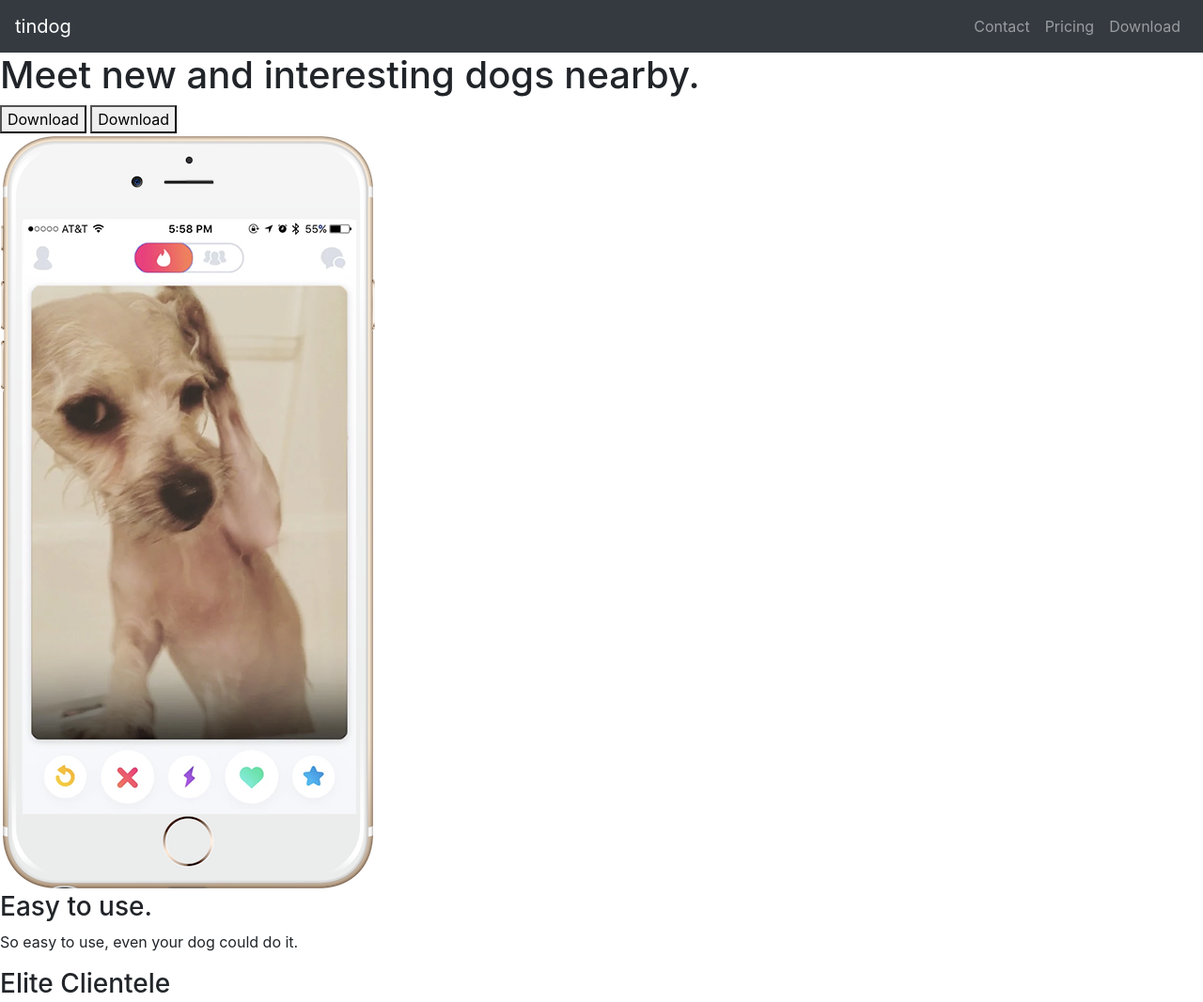
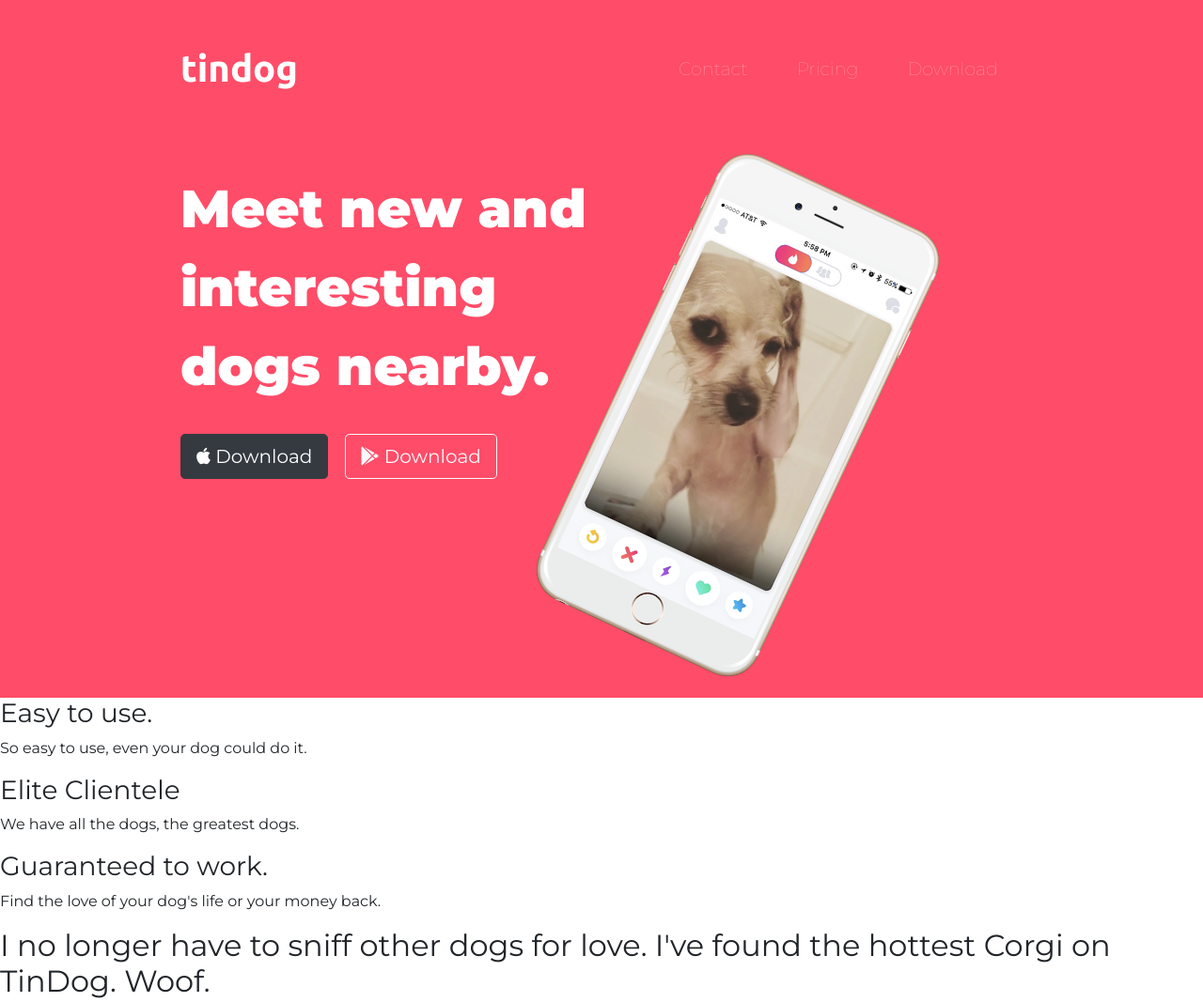
Before and after one commit to pamelarose28/TinDog-project, a plain HTML site: page index.html in a window 1280 px wide. Shown: the top 1067 px of the page at 94% size. Drawn offline with nearby package versions, Linux system fonts and the light colour scheme.

Commit message:
Completed Navbar and Title section

```diff
--- a/css/styles.css
+++ b/css/styles.css
@@ -0,0 +1,60 @@
+h1{
+  font-family: 'Montserrat', sans-serif;
+  font-weight: 900;
+  font-size: 3.5rem;
+  line-height: 1.5;
+}
+
+body{
+  font-family: 'Montserrat';
+}
+
+
+.container-fluid{
+  padding:3% 15%;
+}
+
+.rotate-phone{
+  transform: rotate(30deg);
+  width: 200px;
+}
+
+
+#title{
+  background-color:#ff4c68;
+  color: white;
+ }
+
+ /* navigation bar */
+
+.navbar{
+  padding: 0 0 4.5rem;
+}
+
+.navbar-brand{
+  font-family: "Ubuntu";
+  font-size: 2.5rem;
+  font-weight: bolder;
+}
+
+.nav-item{
+  padding: 0 18px;
+}
+
+.nav-link{
+  font-size: 1.2rem;
+  font-weight: lighter;
+}
+
+/* download buttons */
+
+.download-button{
+  margin: 5% 3% 5% 0;
+}
+
+/* title image */
+
+.title-image {
+  width: 60%;
+  transform: rotate(25deg);
+}
--- a/index.html
+++ b/index.html
@@ -4,16 +4,31 @@
 <head>
   <meta charset="utf-8">
   <title>TinDog</title>
+
+<!-- css stylesheets -->
   <link rel="stylesheet" href="https://stackpath.bootstrapcdn.com/bootstrap/4.4.1/css/bootstrap.min.css" integrity="sha384-Vkoo8x4CGsO3+Hhxv8T/Q5PaXtkKtu6ug5TOeNV6gBiFeWPGFN9MuhOf23Q9Ifjh" crossorigin="anonymous">
   <link rel="stylesheet" href="css/styles.css">
+
+<!-- fontawesome -->
+  <script src="https://kit.fontawesome.com/7d9140e6a6.js" crossorigin="anonymous"></script>
+
+<!-- Bootstrap -->
+  <script src="https://code.jquery.com/jquery-3.4.1.slim.min.js" integrity="sha384-J6qa4849blE2+poT4WnyKhv5vZF5SrPo0iEjwBvKU7imGFAV0wwj1yYfoRSJoZ+n" crossorigin="anonymous"></script>
+  <script src="https://cdn.jsdelivr.net/npm/popper.js@1.16.0/dist/umd/popper.min.js" integrity="sha384-Q6E9RHvbIyZFJoft+2mJbHaEWldlvI9IOYy5n3zV9zzTtmI3UksdQRVvoxMfooAo" crossorigin="anonymous"></script>
+  <script src="https://stackpath.bootstrapcdn.com/bootstrap/4.4.1/js/bootstrap.min.js" integrity="sha384-wfSDF2E50Y2D1uUdj0O3uMBJnjuUD4Ih7YwaYd1iqfktj0Uod8GCExl3Og8ifwB6" crossorigin="anonymous"></script>
+
+<!-- google fonts -->
+  <link href="https://fonts.googleapis.com/css?family=Montserrat:100,400,900|Ubuntu:300,400,700&display=swap" rel="stylesheet">
+
 </head>
 
 <body>
 
   <section id="title">
+    <div class="container-fluid">
 
       <!-- Nav Bar -->
-    <nav class="navbar navbar-expand-lg  navbar-dark bg-dark">
+      <nav class="navbar navbar-expand-lg  navbar-dark">
 
         <a class="navbar-brand" href="">tindog</a>
 
@@ -39,14 +54,19 @@
 
 
       <!-- Title -->
+      <div class="row">
 
-    <div>
+        <div class="col-lg-6">
           <h1>Meet new and interesting dogs nearby.</h1>
-      <button type="button">Download</button>
-      <button type="button">Download</button>
+
+          <button type="button" class="btn btn-dark btn-lg download-button"> <i class="fab fa-apple"></i> Download</button>
+          <button type="button" class="btn btn-outline-light btn-lg download-button"><i class="fab fa-google-play"></i> Download</button>
         </div>
-    <div>
-      <img src="images/iphone6.png" alt="iphone-mockup">
+
+        <div class="col-lg-6">
+          <img class="title-image" src="images/iphone6.png" alt="iphone-mockup">
+        </div>
+
     </div>
 
   </section>
```
Lines whose indentation alone changed are shown as unchanged.
